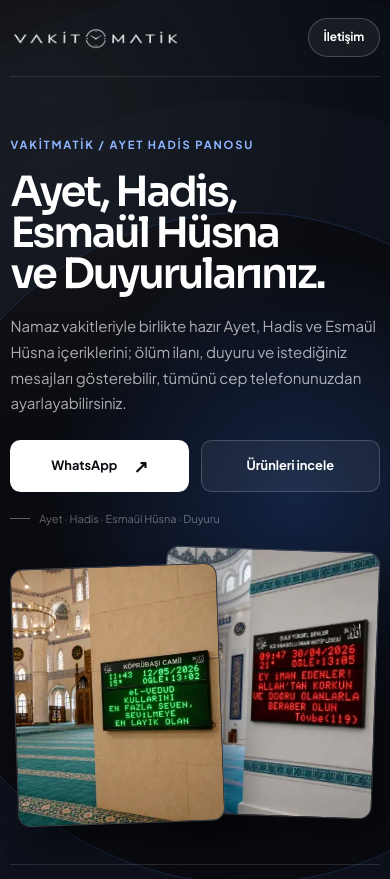
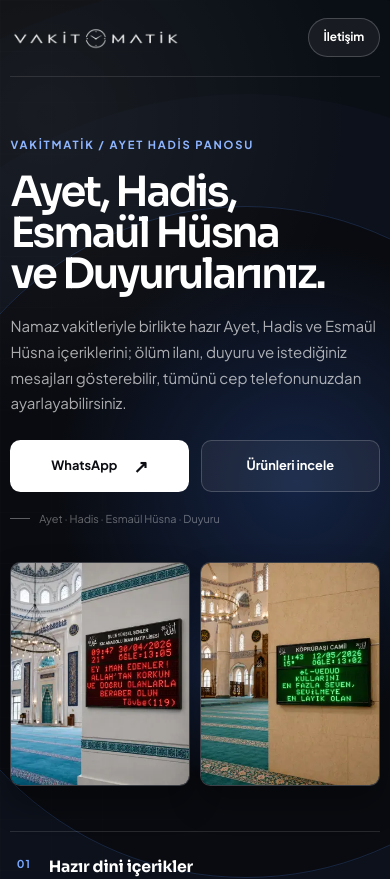
Before and after one commit to alisitki/vakitmatik.com.tr, a Next.js app: page /ayet-hadis-panosu in a window 390 px wide. Shown: the top 879 px of the page. Built offline with nearby package versions, Linux system fonts and the light colour scheme; no server answers.

Commit message:
Align ayet hadis hero images

```diff
--- a/src/components/ad-landing/AdLandingShell.module.css
+++ b/src/components/ad-landing/AdLandingShell.module.css
@@ -386,6 +386,36 @@
   height: auto;
 }
 
+.page[data-variant="ayet-hadis"] .heroVisual {
+  display: grid;
+  grid-template-columns: repeat(2, minmax(0, 1fr));
+  align-self: center;
+  align-items: center;
+  gap: clamp(0.75rem, 1.4vw, 1rem);
+  min-height: clamp(24rem, 34vw, 34rem);
+}
+
+.page[data-variant="ayet-hadis"] .productFrame,
+.page[data-variant="ayet-hadis"] .secondaryProductFrame {
+  position: relative;
+  inset: auto;
+  z-index: 2;
+  width: 100%;
+  overflow: hidden;
+  border: 1px solid rgba(255, 255, 255, 0.18);
+  border-radius: 0.8rem;
+  background: #11151d;
+  box-shadow: 0 1.4rem 2.8rem rgba(0, 0, 0, 0.36);
+  transform: none;
+}
+
+.page[data-variant="ayet-hadis"] .productImage,
+.page[data-variant="ayet-hadis"] .secondaryProductImage {
+  width: 100%;
+  height: auto;
+  filter: none;
+}
+
 @media (min-width: 1051px) {
   .page[data-variant="ayet-hadis"] .heroLayout {
     grid-template-columns: minmax(0, 1.12fr) minmax(28rem, 0.88fr);
@@ -398,16 +428,6 @@
     text-wrap: balance;
   }
 
-  .page[data-variant="ayet-hadis"] .productFrame {
-    right: -1%;
-    bottom: 4%;
-    width: min(61%, 23rem);
-    overflow: hidden;
-    border: 1px solid rgba(255, 255, 255, 0.19);
-    border-radius: 1rem;
-    box-shadow: 1.4rem 2rem 3rem rgba(0, 0, 0, 0.45);
-    transform: rotate(2deg);
-  }
 }
 
 .proofStrip {
@@ -1080,6 +1100,10 @@
     text-wrap: balance;
   }
 
+  .page[data-variant="ayet-hadis"] .heroVisual {
+    min-height: clamp(21rem, 44vw, 28rem);
+  }
+
   .modelTrack {
     grid-auto-columns: 46%;
   }
@@ -1200,26 +1224,15 @@
   }
 
   .page[data-variant="ayet-hadis"] .heroVisual {
-    min-height: clamp(16rem, 72vw, 18.5rem);
+    gap: 0.65rem;
+    min-height: 0;
+    padding-block: 1.15rem 0.35rem;
   }
 
-  .page[data-variant="ayet-hadis"] .productFrame {
-    right: 1%;
-    bottom: 3%;
-    width: min(58%, 14rem);
-    overflow: hidden;
-    border: 1px solid rgba(255, 255, 255, 0.19);
-    border-radius: 0.8rem;
-    box-shadow: 1rem 1.4rem 2rem rgba(0, 0, 0, 0.4);
-    transform: rotate(2deg);
-  }
-
+  .page[data-variant="ayet-hadis"] .productFrame,
   .page[data-variant="ayet-hadis"] .secondaryProductFrame {
-    left: 1%;
-    bottom: 0;
-    width: min(56%, 13.5rem);
-    border-radius: 0.8rem;
-    box-shadow: 1rem 1.4rem 2rem rgba(0, 0, 0, 0.4);
+    border-radius: 0.65rem;
+    box-shadow: 0 1rem 2rem rgba(0, 0, 0, 0.32);
   }
 
   .phoneFrame {
```
